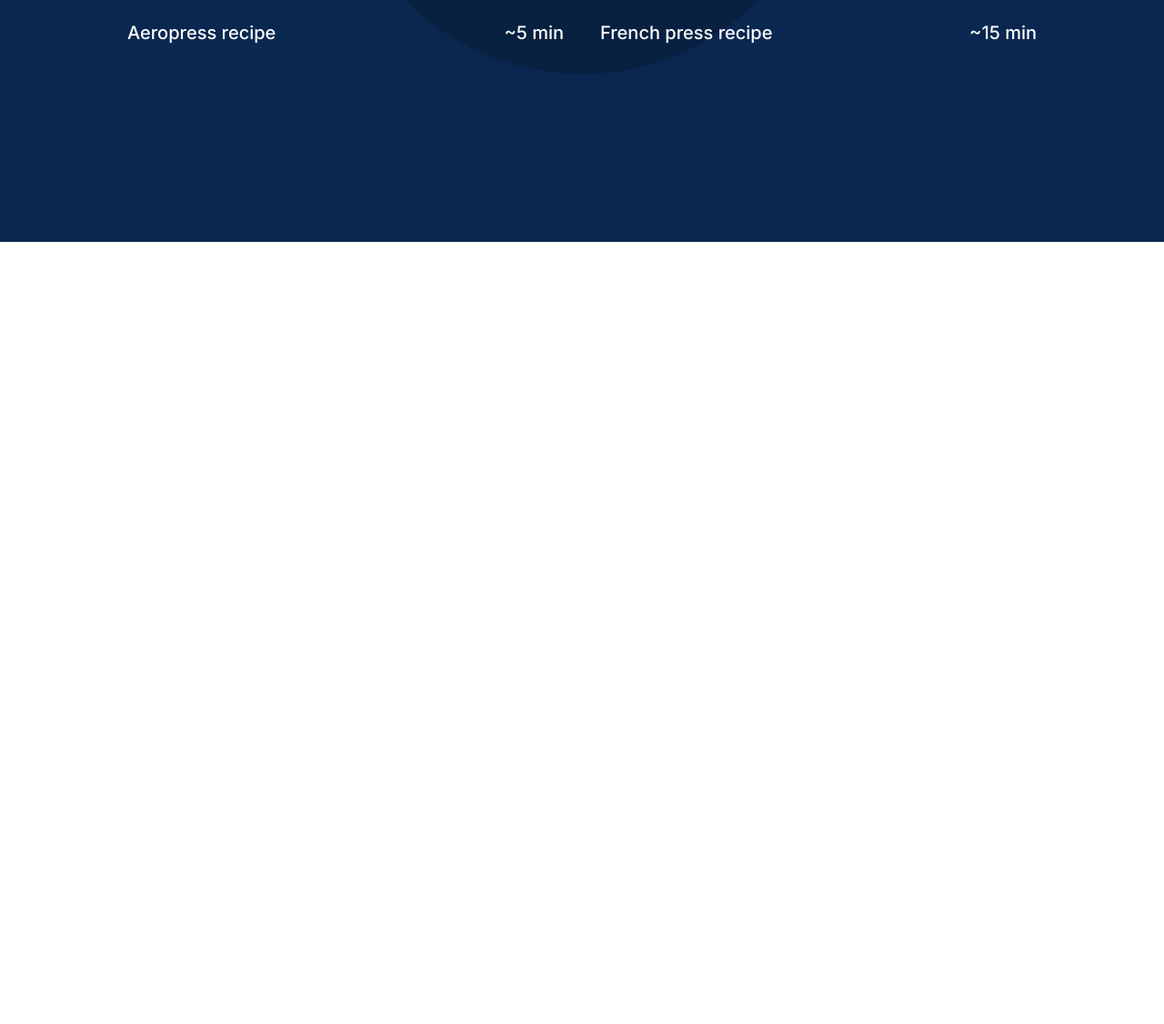
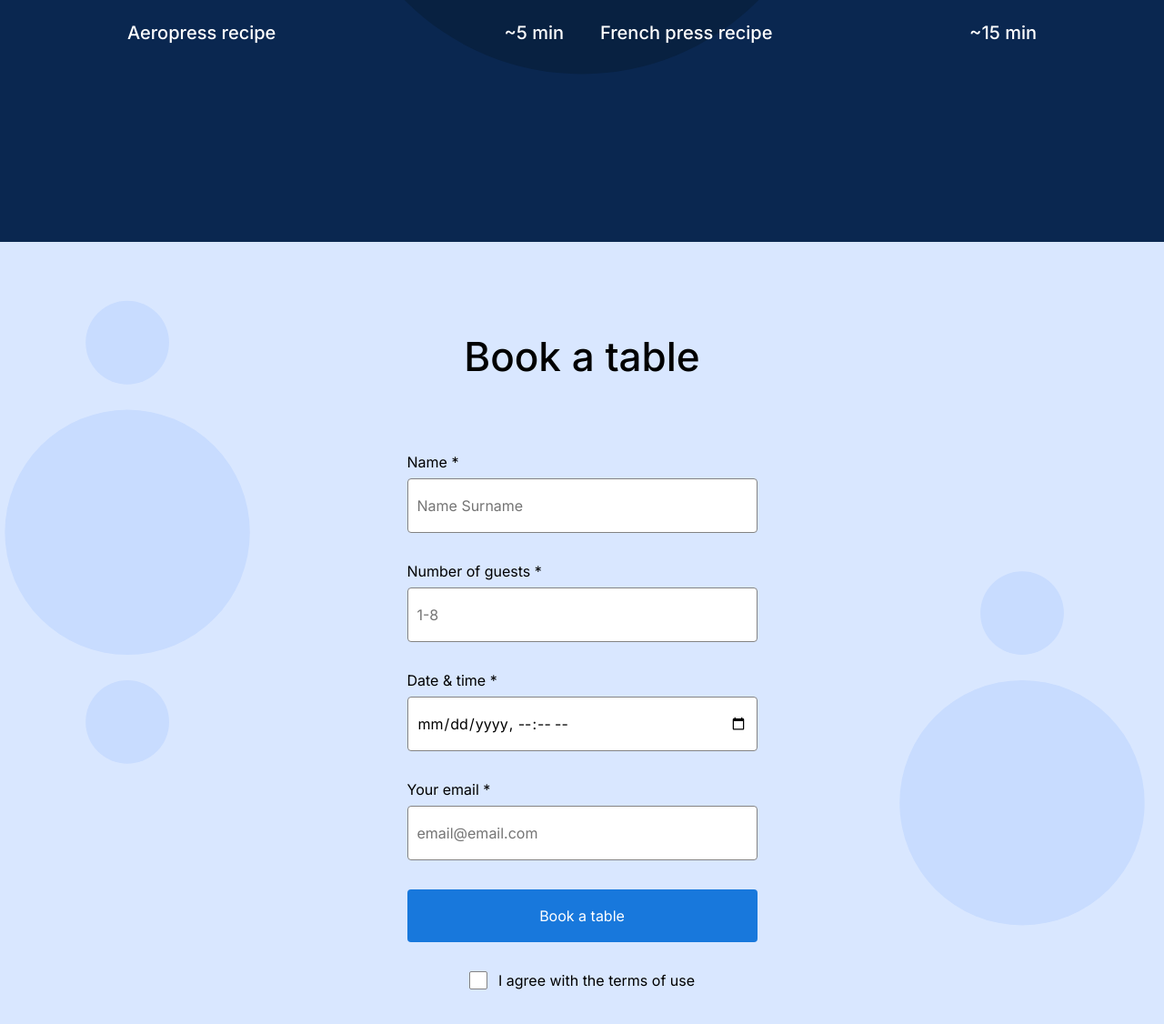
Before and after one commit to n817/triple-espresso, a plain HTML site: page index.html in a window 1280 px wide. Shown: the part 1392-2518 px from the top of the page at 91% size. Before the commit the page ends 1658 px from the top, so only its background shows below. Drawn offline with Linux system fonts and the light colour scheme.

Commit message:
complete reservation block

```diff
--- a/blocks/form.css
+++ b/blocks/form.css
@@ -0,0 +1,65 @@
+.form {
+  max-width: 385px;
+}
+
+.form__fieldset {
+  display: flex;
+  flex-direction: column;
+  row-gap: 32px;
+  border: none;
+  padding: 0;
+  margin: 0 0 32px;
+}
+
+.form__label {
+  display: flex;
+  flex-direction: column;
+  row-gap: 8px;
+}
+
+.form__label_type_checkbox {
+  flex-direction: row-reverse;
+  justify-content: center;
+  column-gap: 12px;
+  margin-top: 32px;
+}
+
+.form__input {
+  min-height: 60px;
+  border: 1px solid #838383;
+  border-radius: 4px;
+  padding: 10px;
+  box-sizing: border-box;
+}
+
+.form__button {
+  width: 100%;
+  background-color: #1878dc;
+  border: none;
+  border-radius: 4px;
+  color: #fff;
+  padding: 20px;
+  cursor: pointer;
+  transition: opacity .1s;
+}
+
+.form__button:hover {
+  opacity: .7;
+}
+
+.form__checkbox {
+  width: 20px;
+  height: 20px;
+  background-color: #fff;
+  border: 1px solid #838383;
+  border-radius: 2px;
+  appearance: none;
+  cursor: pointer;
+  transition: background-color .3s;
+}
+
+.form__checkbox:checked {
+  background: url(../images/check.svg) no-repeat center;
+  background-color: #2f80ed;
+  background-size: 80%;
+}
--- a/blocks/reservation.css
+++ b/blocks/reservation.css
@@ -0,0 +1,17 @@
+.reservation {
+  background: #d9e7ff url(../images/background_reservation.svg) no-repeat
+    center/cover;
+  padding: 100px 0 120px;
+}
+
+.reservation__title {
+  font-weight: 500;
+  font-size: 44px;
+  line-height: 52px;
+  text-align: center;
+  margin: 0;
+}
+
+.reservation__form {
+  margin: 80px auto 0;
+}
--- a/index.html
+++ b/index.html
@@ -89,6 +89,52 @@
             </li>
           </ul>
         </section>
+
+        <section class="reservation" id="reservation">
+          <h2 class="reservation__title">Book a table</h2>
+          <form class="form reservation__form">
+            <fieldset class="form__fieldset">
+              <label class="form__label"
+                >Name *
+                <input
+                  class="form__input"
+                  type="text"
+                  placeholder="Name Surname"
+                  required
+                />
+              </label>
+              <label class="form__label"
+                >Number of guests *
+                <input
+                  class="form__input"
+                  type="number"
+                  min="1"
+                  max="8"
+                  placeholder="1-8"
+                  required
+                />
+              </label>
+              <label class="form__label"
+                >Date & time *
+                <input class="form__input" type="datetime-local" required />
+              </label>
+              <label class="form__label"
+                >Your email *
+                <input
+                  class="form__input"
+                  type="email"
+                  placeholder="email@email.com"
+                  required
+                />
+              </label>
+            </fieldset>
+            <button class="form__button" type="submit">Book a table</button>
+            <label class="form__label form__label_type_checkbox"
+              >I agree with the terms of use
+              <input class="form__checkbox" type="checkbox" />
+            </label>
+          </form>
+        </section>
       </main>
 
     </div>
```
